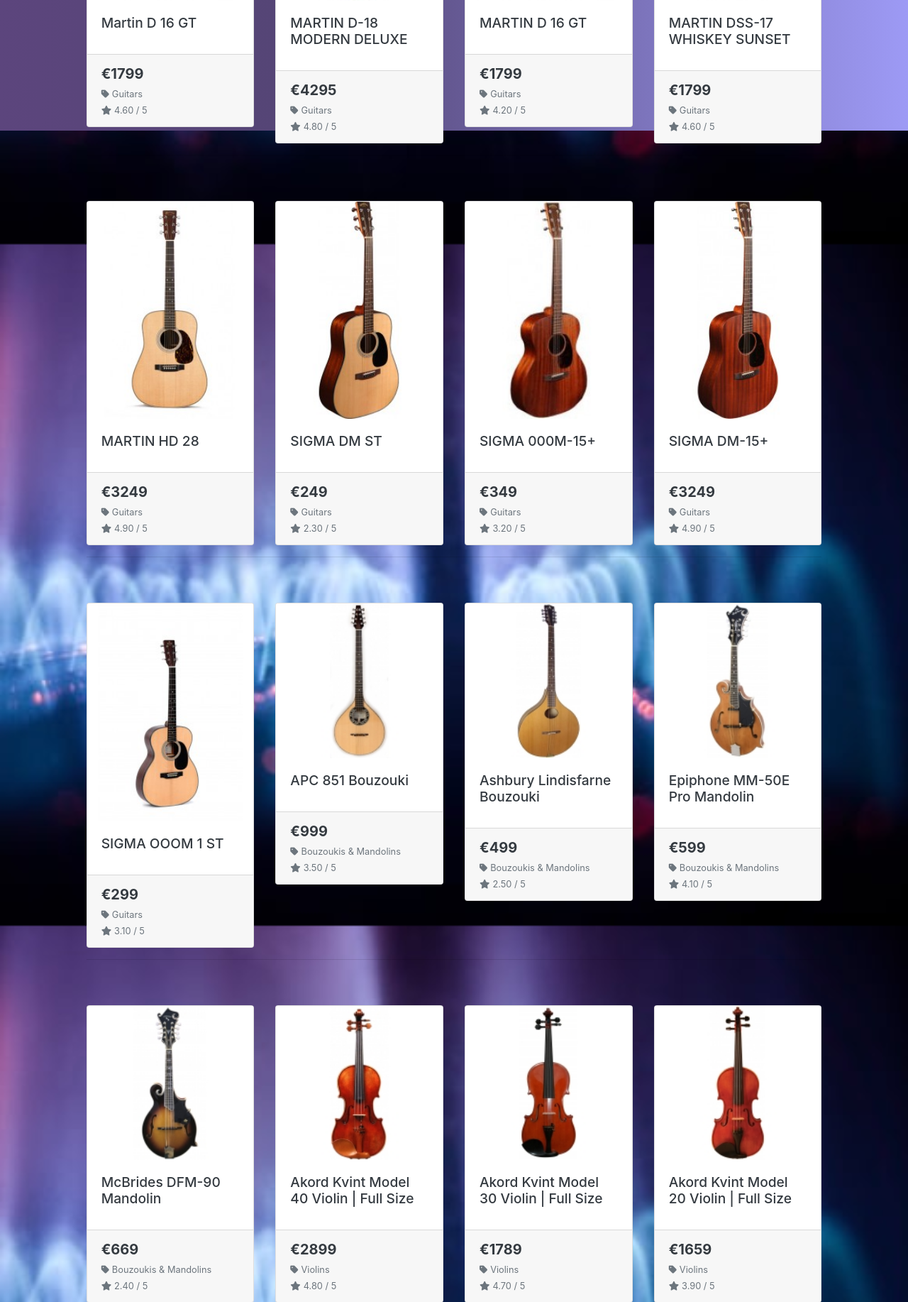
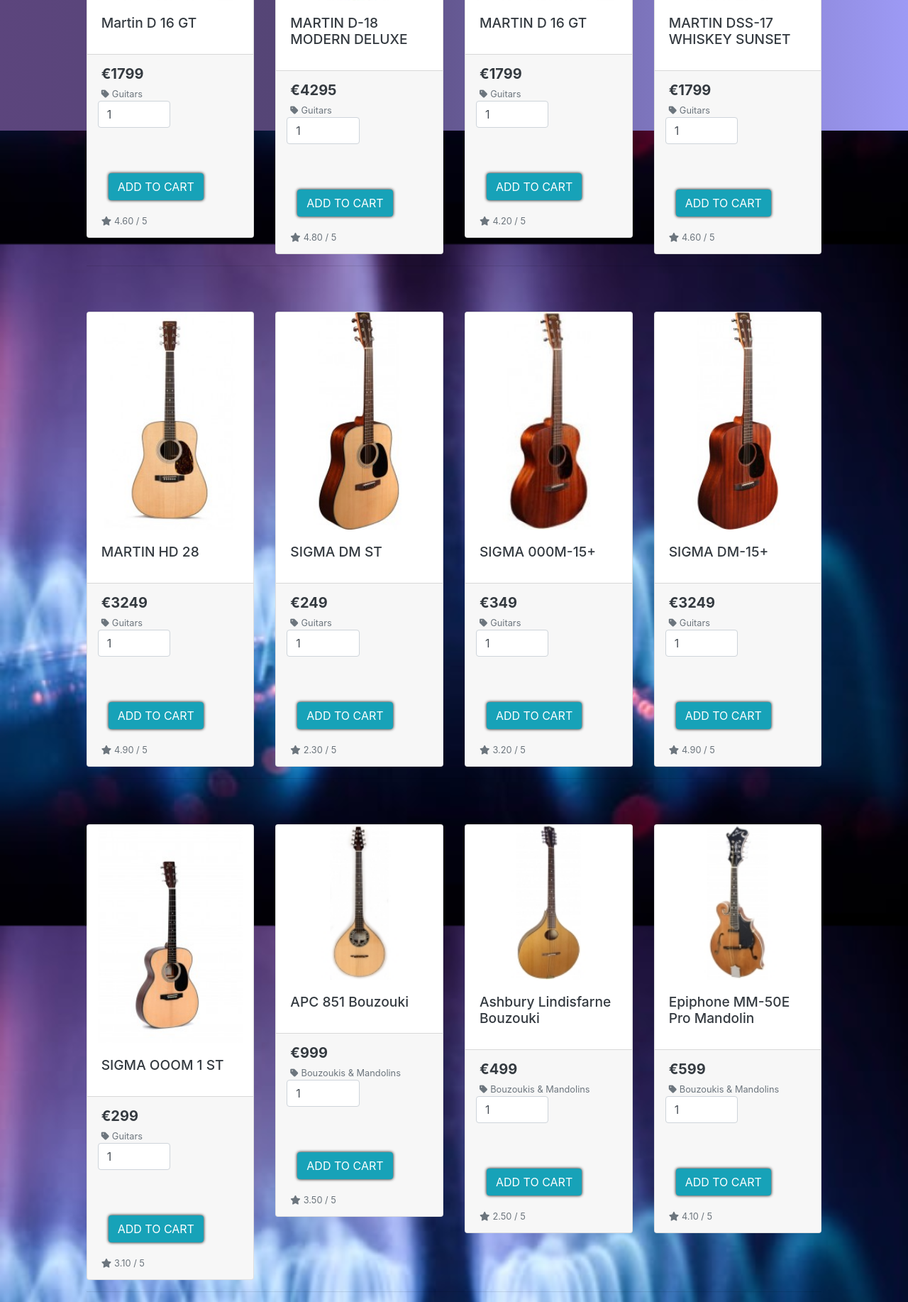
Before and after one commit to Code-Institute-Submissions/pbtrad-MS4-Music-Bits_MayResub, a Django app: page /products/ in a window 1280 px wide. Shown: the part 616-2450 px from the top of the page at 71% size. Run offline with Django 3.2, Linux system fonts and the light colour scheme; data comes from the database, SQL or seed files in the repository; data that the repository does not hold is empty; some libraries are stand-ins or nearby versions.

Commit message:
Added add_to_cart button to products on main product page so users can add to cart without having to navigate to product details page

```diff
--- a/cart/views.py
+++ b/cart/views.py
@@ -5,6 +5,7 @@ from coupons.models import Coupon
 from products.models import Product
 from coupons.forms import CouponApplyForm
 from django.utils import timezone
+from decimal import Decimal
 
 
 @require_http_methods(["GET", "POST"])
--- a/products/templates/products/products.html
+++ b/products/templates/products/products.html
@@ -87,12 +87,39 @@
                                                 <i class="fas fa-tag mr-1"></i>{{ product.category.friendly_name }}
                                             </a>
                                         </p>
+                                        <form class="form" action="{% url 'add_to_cart' product.id %}" method="POST">
+                                            {% csrf_token %}
+                                            <div class="form-row">
+                                                <div class="form-group w-50">
+                                                    <div class="input-group">
+                                                        <input class="form-control qty_input" type="number" name="quantity" value="1"
+                                                            min="1" max="99" data-item_id="{{ product.id }}"
+                                                            id="id_qty_{{ product.id }}">
+                                                    </div>
+                                                </div>
+
+                                                <div class="form-group">
+                                                    {% with product.string_gauge as sg %}
+
+                                                    {% with product.has_sizes as s %}
+
+                                                    <div class="col{% if sg or s %}-12 mt-2{% endif %}">
+                                                        <input type="submit" class="btn ripple text-uppercase mt-5" value="Add to Cart">
+
+
+                                                    </div>
+                                                    <input type="hidden" name="redirect_url" value="{{ request.path }}">
+                                                    {% endwith %}
+                                                    {% endwith %}
+                                                </div>
+                                            </div>
+                                        </form>
                                         {% endif %}
                                         {% if product.rating %}
                                         <small class="text-muted"><i class="fas fa-star mr-1"></i>{{ product.rating }} /
                                             5</small>
                                         {% else %}
-                                        <small class="text-muted">No Rating</small>
+                                        <small class="text-muted">{{ reviews_avg.rate__avg |floatformat:1 }}</small>
                                         {% endif %}
                                         {% if request.user.is_superuser %}
                                             <small class="ml-3">
@@ -163,4 +190,16 @@
             }
         })
     </script>
+    <script type="text/javascript">
+
+        const numInputs = document.querySelectorAll('input[type=number]')
+
+        numInputs.forEach(function(input) {
+          input.addEventListener('change', function(e) {
+            if (e.target.value == '') {
+              e.target.value = 0
+            }
+          })
+        })
+        </script>
 {% endblock %}
```
